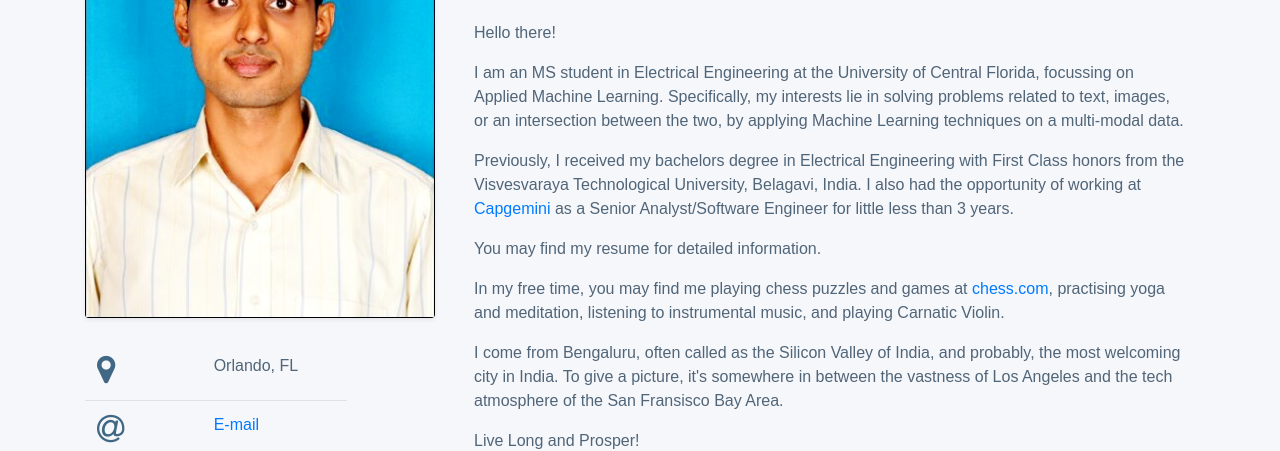
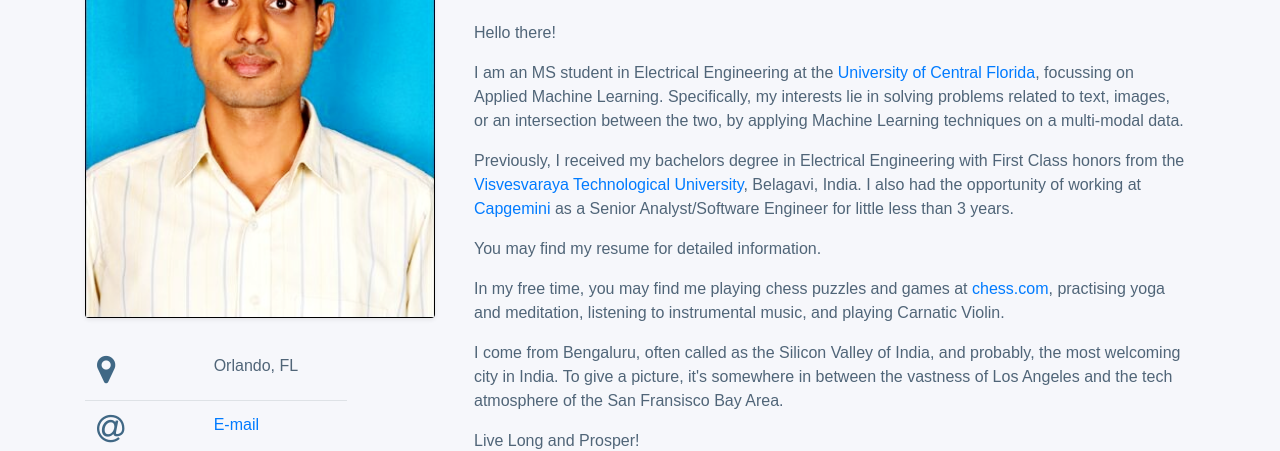
Before and after one commit to anantalp/anantalp.github.io, a plain HTML site: page index.html in a window 1280 px wide. Shown: the part 290-741 px from the top of the page. Drawn offline with nearby package versions, Linux system fonts and the light colour scheme.

Commit message:
Update index.html

```diff
--- a/index.html
+++ b/index.html
@@ -101,9 +101,9 @@
 
         <p>Hello there!</p>
 
-        <p>I am an MS student in Electrical Engineering at the University of Central Florida, focussing on Applied Machine Learning. Specifically, my interests lie in solving problems related to text, images, or an intersection between the two, by applying Machine Learning techniques on a multi-modal data.</p>
+        <p>I am an MS student in Electrical Engineering at the <a href="https://www.ucf.edu/" target="_blank">University of Central Florida</a>, focussing on Applied Machine Learning. Specifically, my interests lie in solving problems related to text, images, or an intersection between the two, by applying Machine Learning techniques on a multi-modal data.</p>
 
-        <p>Previously, I received my bachelors degree in Electrical Engineering with First Class honors from the Visvesvaraya Technological University, Belagavi, India. I also had the opportunity of working at <a href="https://www.capgemini.com/" target="_blank">Capgemini</a> as a Senior Analyst/Software Engineer for little less than 3 years.</p>
+        <p>Previously, I received my bachelors degree in Electrical Engineering with First Class honors from the <a href="https://www.vtu.ac.in/" target="_blank">Visvesvaraya Technological University</a>, Belagavi, India. I also had the opportunity of working at <a href="https://www.capgemini.com/" target="_blank">Capgemini</a> as a Senior Analyst/Software Engineer for little less than 3 years.</p>
 
 		<p>You may find my resume for detailed information.</p>
 
```
